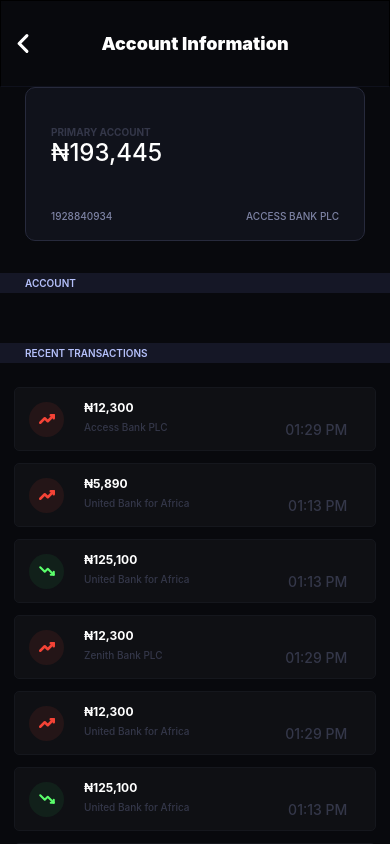
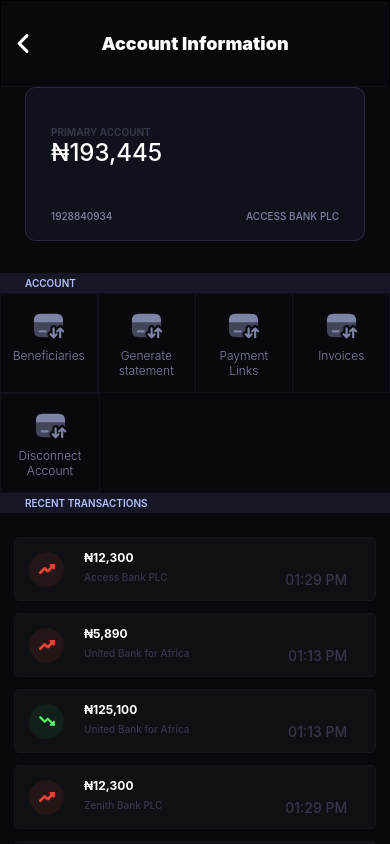
Before and after one commit to Tenotea/afrihacks2023-team-bunkr, a React Native app: screen /Accountinfo in a window 390 px wide. Shown: the top 844 px of the page. Built offline with nearby package versions, Linux system fonts and the light colour scheme.

Commit message:
Updated some screen

```diff
--- a/components/BankAccountTags.tsx
+++ b/components/BankAccountTags.tsx
@@ -1,7 +1,8 @@
-import { StyleSheet, Text, View } from "react-native";
+import { StyleSheet, Text, TouchableOpacity, View } from "react-native";
 import React from "react";
 import { BKText } from "../DCommon";
 import { Accessbanklogoicon } from "../assets/icons";
+import { useNavigation } from "@react-navigation/native";
 
 const BankAccountTags = ({
   bankName,
@@ -10,8 +11,11 @@ const BankAccountTags = ({
   bankName: string;
   bankBalance: string;
 }) => {
+  const navigation = useNavigation()
   return (
-    <View
+    <TouchableOpacity
+      onPress={() => navigation.navigate("Accountinfo")}
+      activeOpacity={0.8}
       style={{
         flexDirection: "row",
         paddingHorizontal: 16,
@@ -21,7 +25,7 @@ const BankAccountTags = ({
         alignItems: "center",
         columnGap: 20,
         borderRadius: 5,
-        marginHorizontal: 25
+        marginHorizontal: 25,
       }}
     >
       <Accessbanklogoicon />
@@ -33,7 +37,7 @@ const BankAccountTags = ({
           ₦193,445
         </BKText>
       </View>
-    </View>
+    </TouchableOpacity>
   );
 };
 
--- a/components/IconwithTitle.tsx
+++ b/components/IconwithTitle.tsx
@@ -16,7 +16,7 @@ const IconwithTitle = ({
   return (
     <TouchableOpacity
       activeOpacity={0.8}
-      onPress={() => navigation.navigate(action)}
+      onPress={action ? () => navigation.navigate(action) : () => console.log(title)}
       style={{
         borderWidth: 1,
         borderColor: "#0F111C",
--- a/screens/AccountinfoScreen.tsx
+++ b/screens/AccountinfoScreen.tsx
@@ -4,9 +4,29 @@ import {
   AppWrapper,
   BankCards,
   Eachtransaction,
+  IconwithTitle,
   Listheaders,
 } from "../components";
 import { RECENT_TRANSACTIONS } from "../datas";
+import { B2bicon } from "../assets/icons";
+
+const accountActions = [
+  {
+    title: "Beneficiaries",
+  },
+  {
+    title: "Generate statement",
+  },
+  {
+    title: "Payment Links",
+  },
+  {
+    title: "Invoices",
+  },
+  {
+    title: "Disconnect Account",
+  },
+];
 
 const AccountinfoScreen = () => {
   const item = {
@@ -24,7 +44,20 @@ const AccountinfoScreen = () => {
         </View>
 
         <Listheaders headerTitle="ACCOUNT" />
-        <View style={{ height: 50 }} />
+
+        <View style={{ flexDirection: "row", flexWrap: "wrap" }}>
+          {accountActions.map((data, index) => {
+            return (
+              <IconwithTitle
+                key={index+data.title}
+                action={data.action}
+                Icon={B2bicon}
+                title={data.title}
+              />
+            );
+          })}
+        </View>
+
         <Listheaders headerTitle="RECENT TRANSACTIONS" mB={24} />
       </>
     );
--- a/screens/ServicesScreen.tsx
+++ b/screens/ServicesScreen.tsx
@@ -9,27 +9,22 @@ import {
 } from "../components";
 import { B2bicon } from "../assets/icons";
 
-
-
-
 const ServicesScreen = ({ navigation }) => {
-
-
   const services = [
     {
       title: "TRANSFERS",
       datas: [
         {
           title: "Bunkr to Bank Transfer",
-          action: "Bunk2banktransfer"
+          action: "Bunk2banktransfer",
         },
         {
           title: "Bunkr to Bunkr Transfer",
-          action: "B2btransfer"
+          action: "B2btransfer",
         },
         {
           title: "Schedule Transfer",
-          action: "Scheduletransfer"
+          action: "Scheduletransfer",
         },
       ],
     },
@@ -38,7 +33,6 @@ const ServicesScreen = ({ navigation }) => {
       datas: [
         {
           title: "Buy Airtime",
-
         },
         {
           title: "Buy Data",
@@ -91,7 +85,6 @@ const ServicesScreen = ({ navigation }) => {
     },
   ];
 
-
   return (
     <AppWrapper pageTitle="Services" pH={0}>
       <ScrollView>
@@ -104,9 +97,10 @@ const ServicesScreen = ({ navigation }) => {
             <>
               <Listheaders headerTitle={service.title} />
               <View style={{ flexDirection: "row", flexWrap: "wrap" }}>
-                {service.datas.map((data) => {
+                {service.datas.map((data, index) => {
                   return (
                     <IconwithTitle
+                      key={index + data.title}
                       action={data.action}
                       Icon={B2bicon}
                       title={data.title}
```
